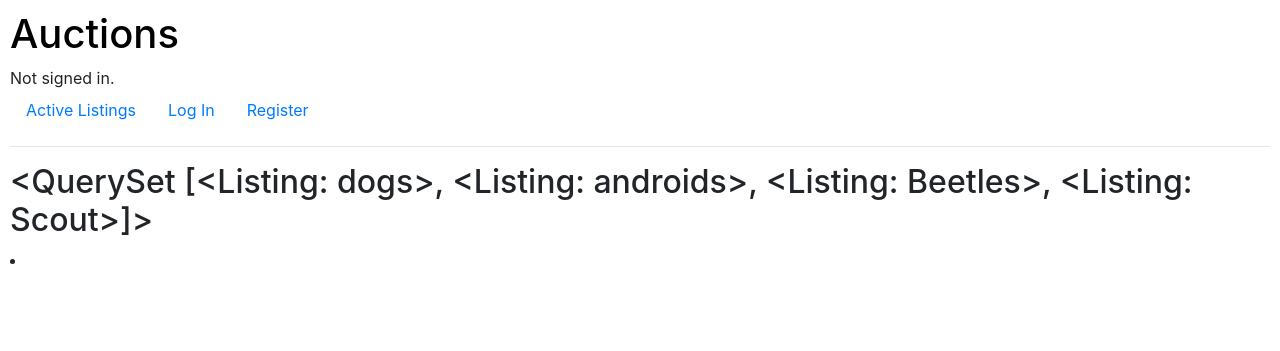
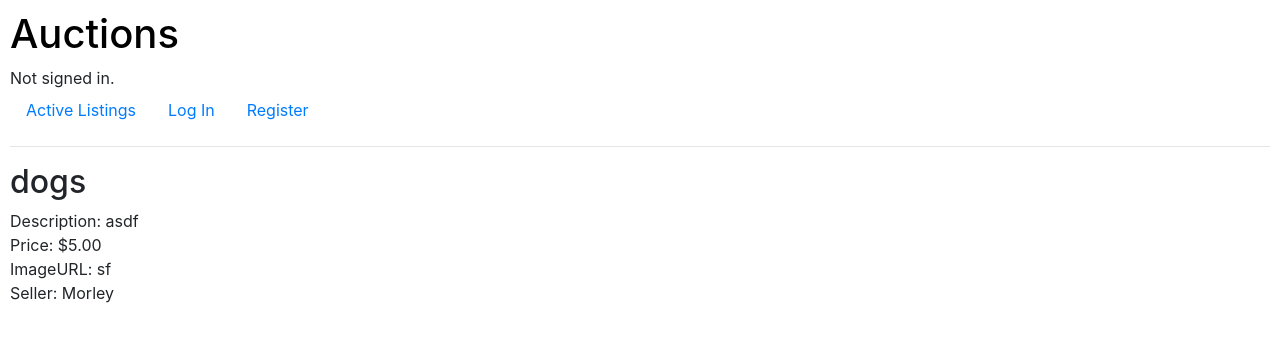
Before and after one commit to Spoonbadger/Project2-commerce, a Django app: a page that uses auctions/templates/auctions/listing.html in a window 1280 px wide. Shown: the top 351 px of the page. Run offline with Django 3.2, Linux system fonts and the light colour scheme; data comes from the database, SQL or seed files in the repository; both versions use the stored data as it was after the commit; some libraries are stand-ins or nearby versions.

Commit message:
feat/categories and listings pages working

```diff
--- a/auctions/templates/auctions/listing.html
+++ b/auctions/templates/auctions/listing.html
@@ -3,12 +3,12 @@
 {% block body %}
     <h2>{{ listing }}</h2>
 
-    <li>
-        <h4>{{ listing.title }}</h4>
-        {{ listing.description }}<br>
-        {{ listing.price }}<br>
-        {{ listing.imageURL }}<br>
-    </li><br>
+
+        Description: {{ listing.description }}<br>
+        Price: ${{ listing.price }}<br>
+        ImageURL: {{ listing.imageURL }}<br>
+        Seller: {{ listing.seller }}<br>
+
 {% endblock %}
 
 
--- a/auctions/urls.py
+++ b/auctions/urls.py
@@ -10,4 +10,5 @@ urlpatterns = [
     path("register", views.register, name="register"),
     path("create_listing", views.create_listing, name="create_listing"),
     path("listing/<str:title>", views.listing, name="listing"),
+    path("categories", views.categories, name="categories"),
 ]
--- a/auctions/views.py
+++ b/auctions/views.py
@@ -5,6 +5,21 @@ from django.shortcuts import render
 from django.urls import reverse
 
 from .models import User, Listing, Category
+
+
+def categories(request):
+    if request.method == "GET":
+        categories = Category.objects.all()
+        return render(request, "auctions/categories.html", {
+            "categories": categories,
+        })
+    else:
+        selected_category_id = request.POST['selected_category']
+        selected_category = Category.objects.get(pk=selected_category_id)
+        category_listings = Listing.objects.filter(isActive=True, category=selected_category)
+        return render(request, "auctions/index.html", {
+            "listings": category_listings
+        })
 
 
 def create_listing(request):
@@ -35,18 +50,28 @@ def create_listing(request):
 
 
 def index(request):
-    active_listings = Listing.objects.filter(isActive=True)
-    return render(request, "auctions/index.html", {
-        "listings": active_listings,
-    })
+        active_listings = Listing.objects.filter(isActive=True)
+        return render(request, "auctions/index.html", {
+            "listings": active_listings,
+        })
 
 
 def listing(request, title):
-    requested_listing = Listing.objects.all()
+    requested_listing = Listing.objects.get(title=title)
     return render(request, "auctions/listing.html", {
+        "title": title,
         "listing": requested_listing,
     })
 
+"""
+        title = request.POST['listing_title']
+        description = request.POST['listing_description']
+        imageURL = request.POST['listing_image_url']
+        price = request.POST['listing_start_price']
+        category = request.POST['listing_category']
+        categoryData = Category.objects.get(categoryName=category)
+        currentUser = request.user
+"""
 
 def login_view(request):
     if request.method == "POST":
```
Also changed, not shown: auctions/templates/auctions/categories.html (+11 -1 lines), auctions/templates/auctions/index.html (+7 -4 lines), db.sqlite3.
